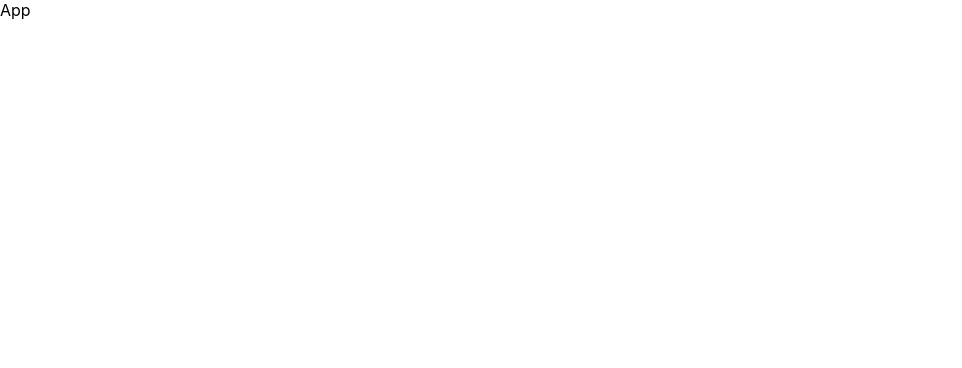
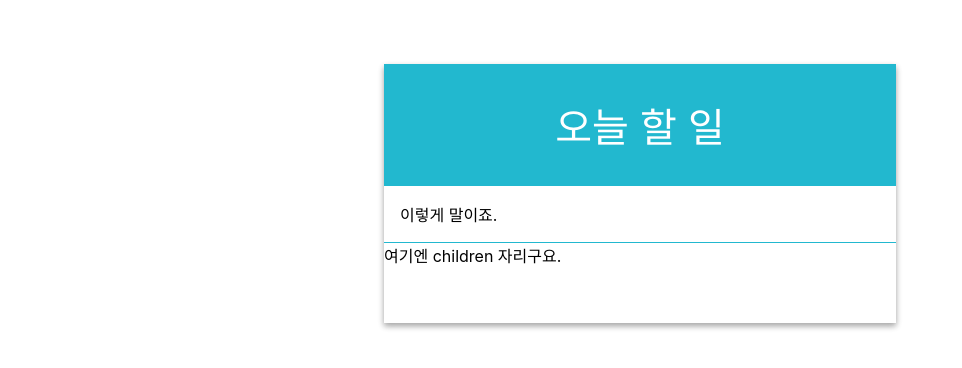
Before and after one commit to ilikeu7246/to-do-list, a React (Create React App) app: page / in a window 1280 px wide. Shown: the top 368 px of the page, without its empty margins (0-962 px from the left). Built offline with nearby package versions, Linux system fonts and the light colour scheme.

Commit message:
#1 ok
첫번쨰 컴포넌트 완성 완료

```diff
--- a/src/App.js
+++ b/src/App.js
@@ -1,11 +1,12 @@
 import React, { Component } from 'react';
+import TodoListTemplate from "./components/TodoListTemplate";
 
 class App extends Component {
   render() {
     return (
-        <div>
-          App
-        </div>
+        <TodoListTemplate form={<div>이렇게 말이죠.</div>}>
+          <div>여기엔 children 자리구요.</div>
+        </TodoListTemplate>
     );
   }
 }
--- a/src/components/TodoListTemplate.css
+++ b/src/components/TodoListTemplate.css
@@ -0,0 +1,25 @@
+.todo-list-template {
+    background: white;
+    width: 512px;
+    box-shadow: 0 3px 6px rgba(0,0,0,0.16), 0 3px 6px rgba(0,0,0,0.23); /* 그림자 */
+    margin: 0 auto; /* 페이지 중앙 정렬 */
+    margin-top: 4rem;
+}
+
+.title {
+    padding: 2rem;
+    font-size: 2.5rem;
+    text-align: center;
+    font-weight: 100;
+    background: #22b8cf;;
+    color: white;
+}
+
+.form-wrapper {
+    padding: 1rem;
+    border-bottom: 1px solid #22b8cf;
+}
+
+.todos-wrapper {
+    min-height: 5rem;
+}
--- a/src/components/TodoListTemplate.js
+++ b/src/components/TodoListTemplate.js
@@ -1,4 +1,24 @@
+//함수형 컴포넌트이다. 파라미터로 받게되는 것은 prop이다 이를 비구조화 할당하여
+//원래 (props) => {...} 를 해야하는 것을 ({form, children}) => { ... }
+// -> jsx를 컴포넌트의 props로 넣어주려면 위와 같은 방법은 아주 편하다.
+
 import React from 'react';
 import './TodoListTemplate.css';
 
-const TodoListTemplate
+const TodoListTemplate = ({form, children}) => {
+    return (
+        <main className="todo-list-template">
+            <div className="title">
+                오늘 할 일
+            </div>
+            <div className="form-wrapper">
+                {form}
+            </div>
+            <div className="todos-wrapper">
+                { children }
+            </div>
+        </main>
+    );
+};
+
+export default TodoListTemplate;
```
